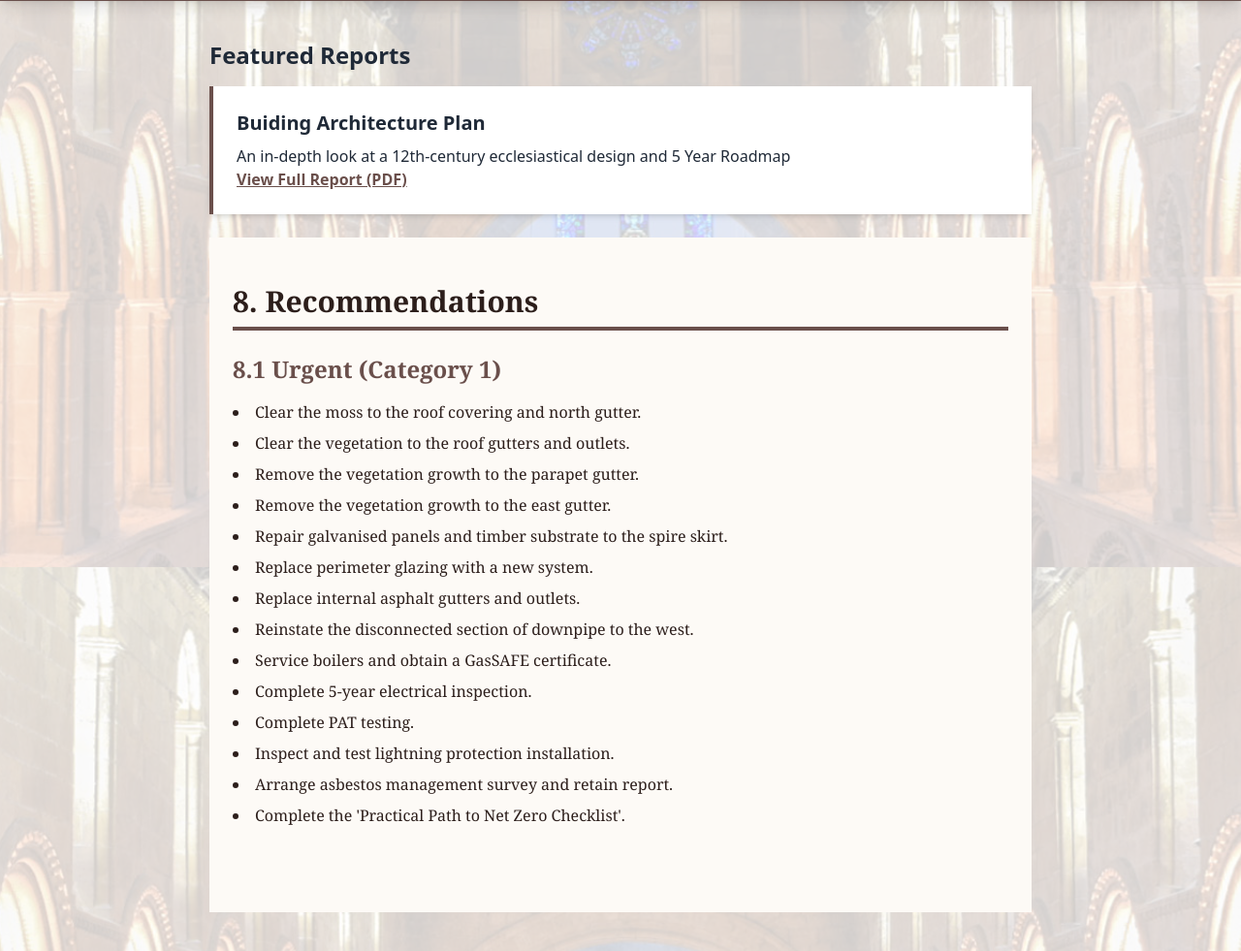
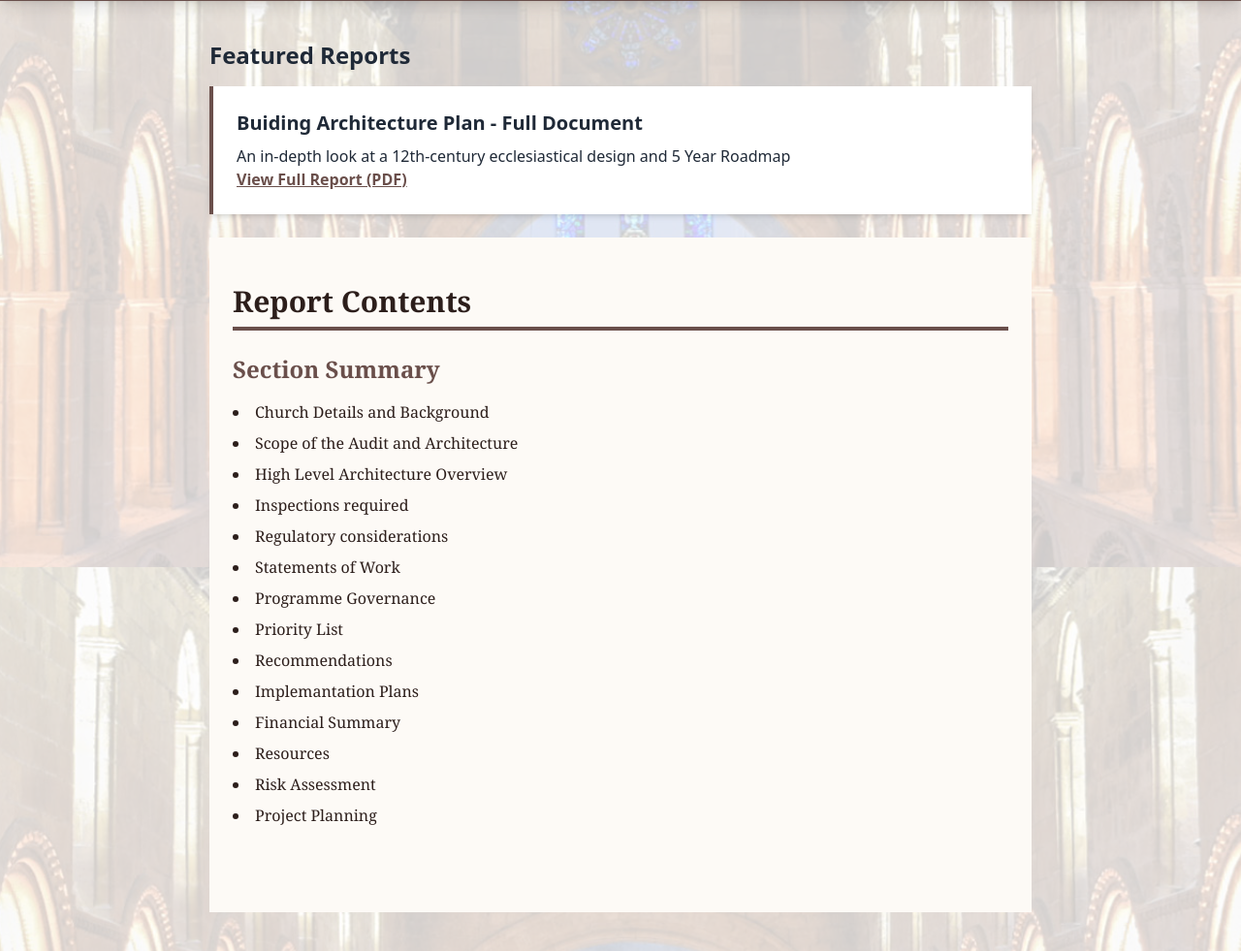
Before and after one commit to rubiej/priory-hobby-site, a plain HTML site: page reports.html in a window 1280 px wide. Shown: the part 215-1196 px from the top of the page at 97% size. Drawn offline with nearby package versions, Linux system fonts and the light colour scheme.

Commit message:
Update reports.html

```diff
--- a/reports.html
+++ b/reports.html
@@ -34,7 +34,7 @@
         <h2 class="text-2xl font-bold mb-4">Featured Reports</h2>
 
         <div class="bg-white p-6 mb-6 border-l-4 border-[#6a4f4b] shadow-md">
-          <h3 class="text-xl font-semibold">Buiding Architecture Plan</h3>
+          <h3 class="text-xl font-semibold">Buiding Architecture Plan - Full Document</h3>
           <p class="mt-2">An in-depth look at a 12th-century ecclesiastical design and 5 Year Roadmap</p>
           <a href="AWS-Certified-AI-Practitioner_Exam-Guide.pdf" target="_blank" class="text-[#6a4f4b] underline font-semibold">
           View Full Report (PDF)</a>
@@ -45,26 +45,26 @@
 
 <section class="bg-[#fdfaf6] text-[#2c1e1b] py-12 px-6 font-serif">
   <div class="max-w-4xl mx-auto">
-    <h2 class="text-3xl font-bold border-b-4 border-[#6a4f4b] pb-2 mb-6">8. Recommendations</h2>
+    <h2 class="text-3xl font-bold border-b-4 border-[#6a4f4b] pb-2 mb-6">Report Contents</h2>
 
     <!-- Section 8.1 -->
     <div class="mb-10">
-      <h3 class="text-2xl font-semibold text-[#6a4f4b] mb-4">8.1 Urgent (Category 1)</h3>
+      <h3 class="text-2xl font-semibold text-[#6a4f4b] mb-4">Section Summary</h3>
       <ul class="list-disc list-inside space-y-2">
-        <li>Clear the moss to the roof covering and north gutter.</li>
-        <li>Clear the vegetation to the roof gutters and outlets.</li>
-        <li>Remove the vegetation growth to the parapet gutter.</li>
-        <li>Remove the vegetation growth to the east gutter.</li>
-        <li>Repair galvanised panels and timber substrate to the spire skirt.</li>
-        <li>Replace perimeter glazing with a new system.</li>
-        <li>Replace internal asphalt gutters and outlets.</li>
-        <li>Reinstate the disconnected section of downpipe to the west.</li>
-        <li>Service boilers and obtain a GasSAFE certificate.</li>
-        <li>Complete 5-year electrical inspection.</li>
-        <li>Complete PAT testing.</li>
-        <li>Inspect and test lightning protection installation.</li>
-        <li>Arrange asbestos management survey and retain report.</li>
-        <li>Complete the 'Practical Path to Net Zero Checklist'.</li>
+        <li>Church Details and Background</li>
+        <li>Scope of the Audit and Architecture</li>
+        <li>High Level Architecture Overview</li>
+        <li>Inspections required</li>
+        <li>Regulatory considerations</li>
+        <li>Statements of Work</li>
+        <li>Programme Governance</li>
+        <li>Priority List</li>
+        <li>Recommendations</li>
+        <li>Implemantation Plans</li>
+        <li>Financial Summary</li>
+        <li>Resources</li>
+        <li>Risk Assessment</li>
+        <li>Project Planning</li>
       </ul>
     </div>
 
```
